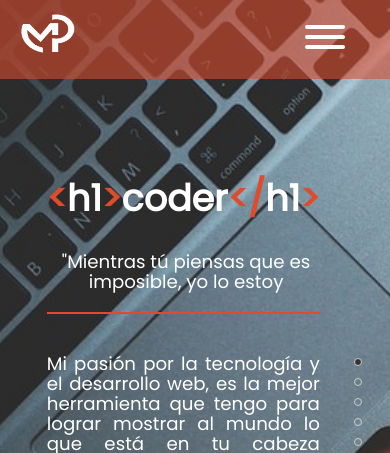
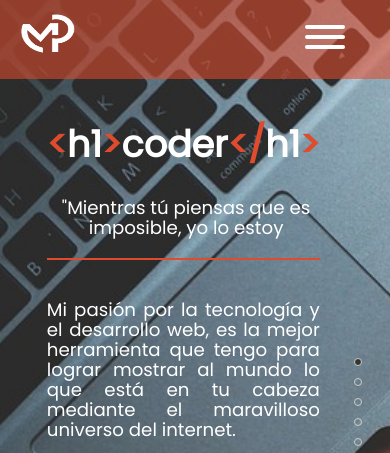
Before and after one commit to MarianaPacheco/MiPortafolio, a plain HTML site: page index.html in a window 390 px wide. Shown: the top 453 px of the page. Drawn offline with nearby package versions, Linux system fonts and the light colour scheme.

Commit message:
Prueba home en versión móvil

```diff
--- a/css/media.css
+++ b/css/media.css
@@ -208,6 +208,11 @@
         margin-left: 5%;
 	}
 
+	.title-coder{
+		padding-top: 10%;
+		margin-left: 0%;
+	}
+
 	.foot-home{
 	margin-top: 70%;
 	margin-left: 3%;
```
